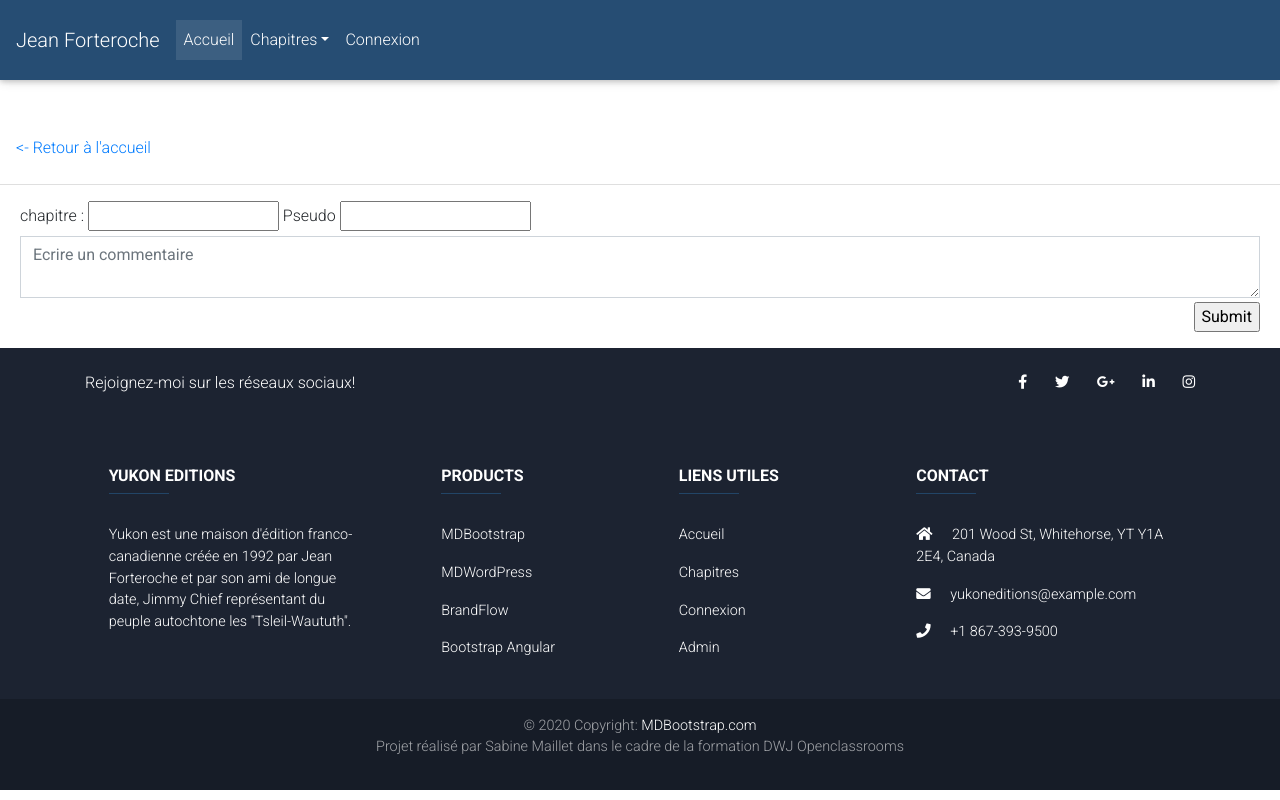
After one commit to KUSKIS/p4openclassrooms, a PHP site: template views/viewCreateComment.php in a window 1280 px wide. The commit adds this page. Run offline with PHP 8.4, Linux system fonts and the light colour scheme; the template is opened without the code that fills it, so the values that code supplies are empty; some libraries are stand-ins or nearby versions.

Commit message:
update ControllerPost
to add comment
view createComment
update SinglePost to insert a href to form

```diff
--- /dev/null
+++ b/views/viewCreateComment.php
@@ -0,0 +1,20 @@
+<?php $this->title = "Commentaire"; ?>
+
+<div class="commentform">
+    <p><a class="nav-link" href="index.php">
+            <- Retour à l'accueil </a> </p> <section>
+                <form action="post&etat=newcomment&amp;id=" method="post">
+                    <div class="card-footer white py-3">
+                        <div class="form-group mb-0">
+                            <label for="chapitre">chapitre : </label>
+                            <input type="text" name="chapter_id" value="" />
+                            <label for="user">Pseudo</label>
+                            <input type="text" id="user" name="com_user" />
+                            <textarea class="form-control rounded-0" id="exampleFormControlTextarea1" rows="2" placeholder="Ecrire un commentaire" name="com_content"></textarea>
+                            <div class="text-right pt-1">
+                                <input type=submit />
+                            </div>
+                        </div>
+                </form>
+                </section>
+</div>
--- a/views/viewSinglePost.php
+++ b/views/viewSinglePost.php
@@ -26,7 +26,7 @@
                     <div class="d-flex justify-content-between align-items-center mt-3">
                         <div class="d-flex flex-row">
                             <button type="button" class="btn btn-fb btn-sm py-1 px-2 m-0 mr-2"><i class="far fa-thumbs-up pr-1"></i>j'aime</button>
-                            <a href=""><button type="button" class="btn btn-info btn-sm py-1 px-2 m-0 mr-2"><i class="far fa-comment pr-1"></i>je commente</button></a>
+                            <a href="post&createComment&id=<?php echo $chapter['id'] ?>"><button type="button" class="btn btn-info btn-sm py-1 px-2 m-0 mr-2"><i class="far fa-comment pr-1"></i>je commente</button></a>
                         </div>
                         <div class="d-flex flex-column pl-3">
                             <p class="small text-muted mb-0">135 likes - 7 comments</p>
```
Also changed, not shown: controllers/ControllerPost.php (+25 -2 lines).
